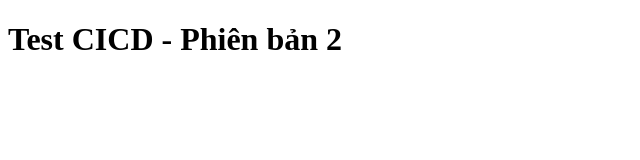
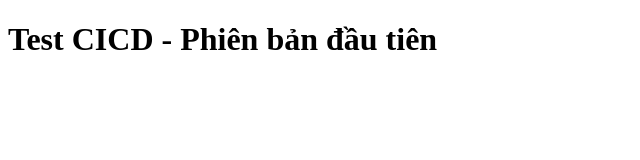
Before and after one commit to kobato-chan1912/test-cicd, a plain HTML site: page index.html in a window 1280 px wide. Shown: the whole page, without its empty margins (0-640 px from the left). Drawn offline with Linux system fonts and the light colour scheme.

Commit message:
next commit

```diff
--- a/index.html
+++ b/index.html
@@ -6,6 +6,6 @@
     <title>Document</title>
 </head>
 <body>
-    <h1>Test CICD - Phiên bản 2</h1>
+    <h1>Test CICD - Phiên bản đầu tiên</h1>
 </body>
 </html>
```
